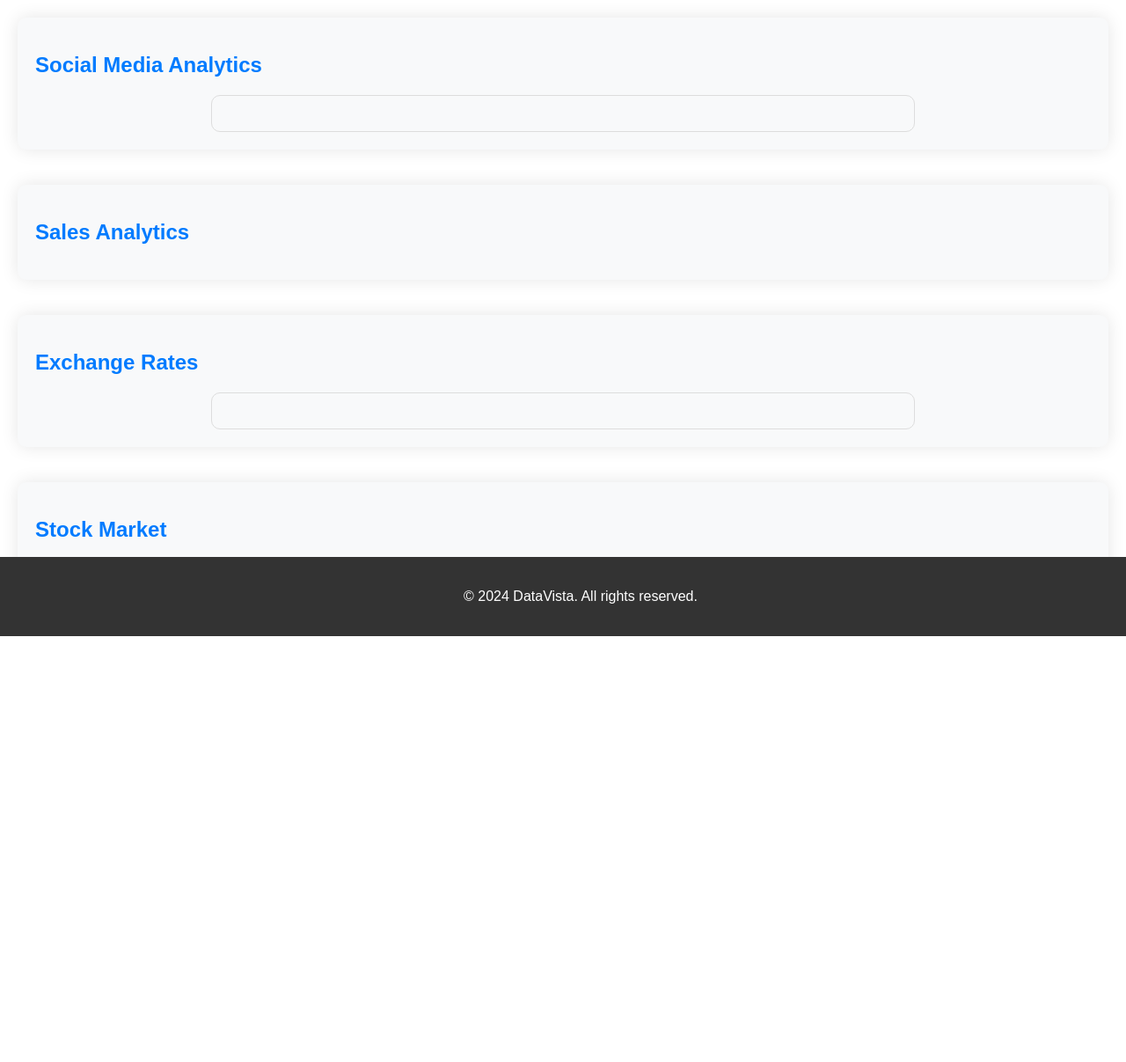
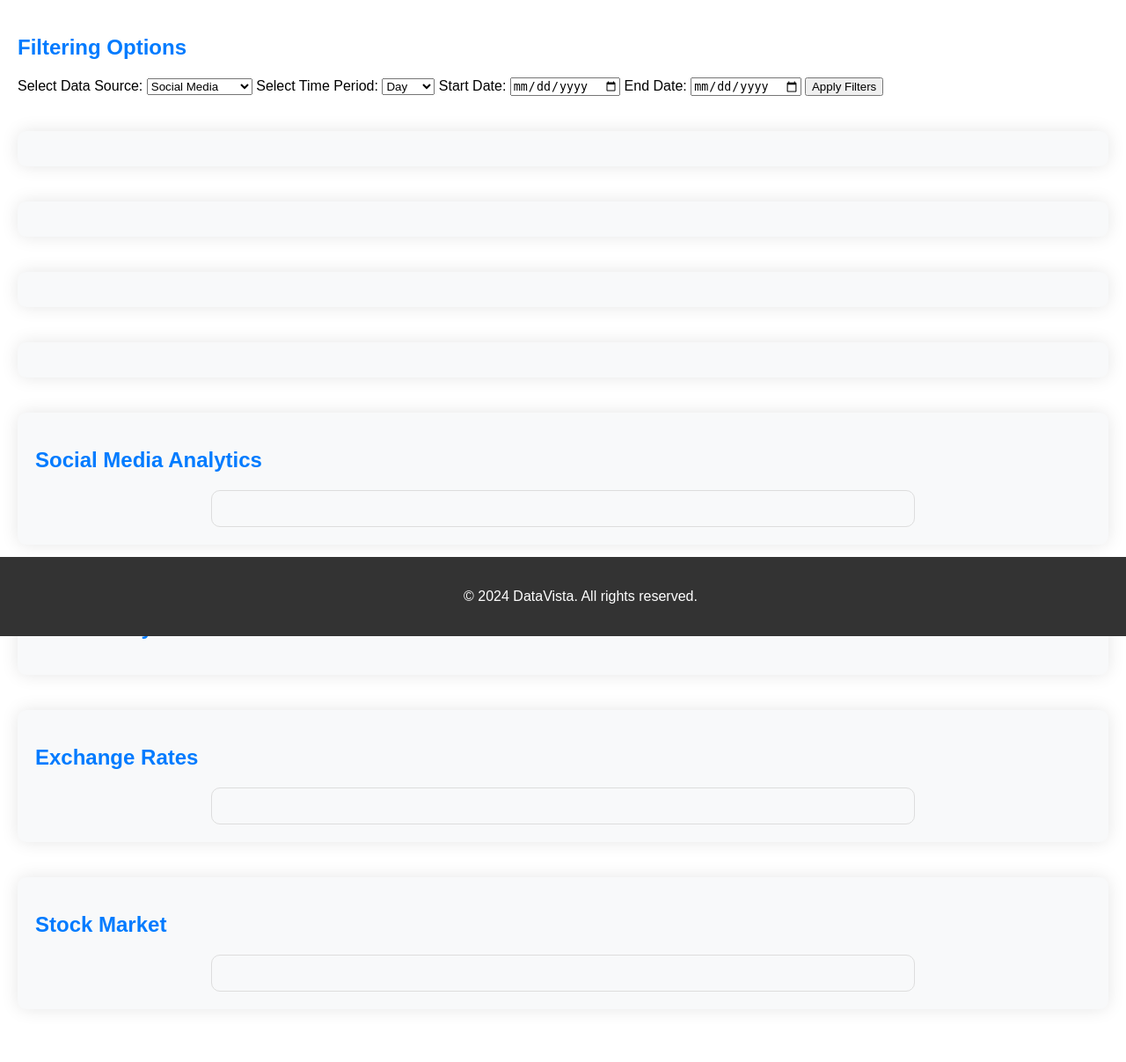
Before and after one commit to Kaluogba/kaluogba.github.io, a Django app: page /data/dashboard/ in a window 1280 px wide. Shown: the part 77-1284 px from the top of the page at 88% size. Before the commit the page ends 800 px from the top, so only its background shows below. Run offline with Django 4.2, Linux system fonts and the light colour scheme.

Commit message:
dashboard

```diff
--- a/DataVista/data/templates/data/dashboard.html
+++ b/DataVista/data/templates/data/dashboard.html
@@ -129,6 +129,60 @@
 
     <!-- Main Content Area -->
     <main>
+    <!-- Section for filtering options -->
+    <section id="filtering-options">
+        <h2>Filtering Options</h2>
+        <!-- Add your filtering options form here -->
+        <form id="filter-form">
+            <!-- Example input field for selecting data source -->
+            <label for="data-source">Select Data Source:</label>
+            <select id="data-source" name="data-source">
+                <option value="social-media">Social Media</option>
+                <option value="sales">Sales</option>
+                <option value="exchange-rates">Exchange Rates</option>
+                <option value="stock-market">Stock Market</option>
+            </select>
+
+            <!-- Example input field for selecting time period -->
+            <label for="time-period">Select Time Period:</label>
+            <select id="time-period" name="time-period">
+                <option value="day">Day</option>
+                <option value="week">Week</option>
+                <option value="month">Month</option>
+                <option value="year">Year</option>
+            </select>
+
+            <!-- Example input field for specifying date range -->
+            <label for="start-date">Start Date:</label>
+            <input type="date" id="start-date" name="start-date">
+            <label for="end-date">End Date:</label>
+            <input type="date" id="end-date" name="end-date">
+
+            <!-- Example submit button -->
+            <button type="submit">Apply Filters</button>
+        </form>
+        </section>
+
+        <!-- Other sections for analytics -->
+        <!-- Section for Social Media Analytics -->
+        <section id="social-media-analytics" class="analytics-section">
+        <!-- Content for Social Media Analytics -->
+        </section>
+
+        <!-- Section for Sales Analytics -->
+        <section id="sales-analytics" class="analytics-section">
+        <!-- Content for Sales Analytics -->
+        </section>
+
+        <!-- Section for Exchange Rates -->
+        <section id="exchange-rates" class="analytics-section">
+        <!-- Content for Exchange Rates -->
+        </section>
+
+        <!-- Section for Stock Market -->
+        <section id="stock-market" class="analytics-section">
+        <!-- Content for Stock Market -->
+        </section>
         <!-- Section for Social Media Analytics -->
         <section id="social-media-analytics" class="analytics-section">
             <h2>Social Media Analytics</h2>
```
